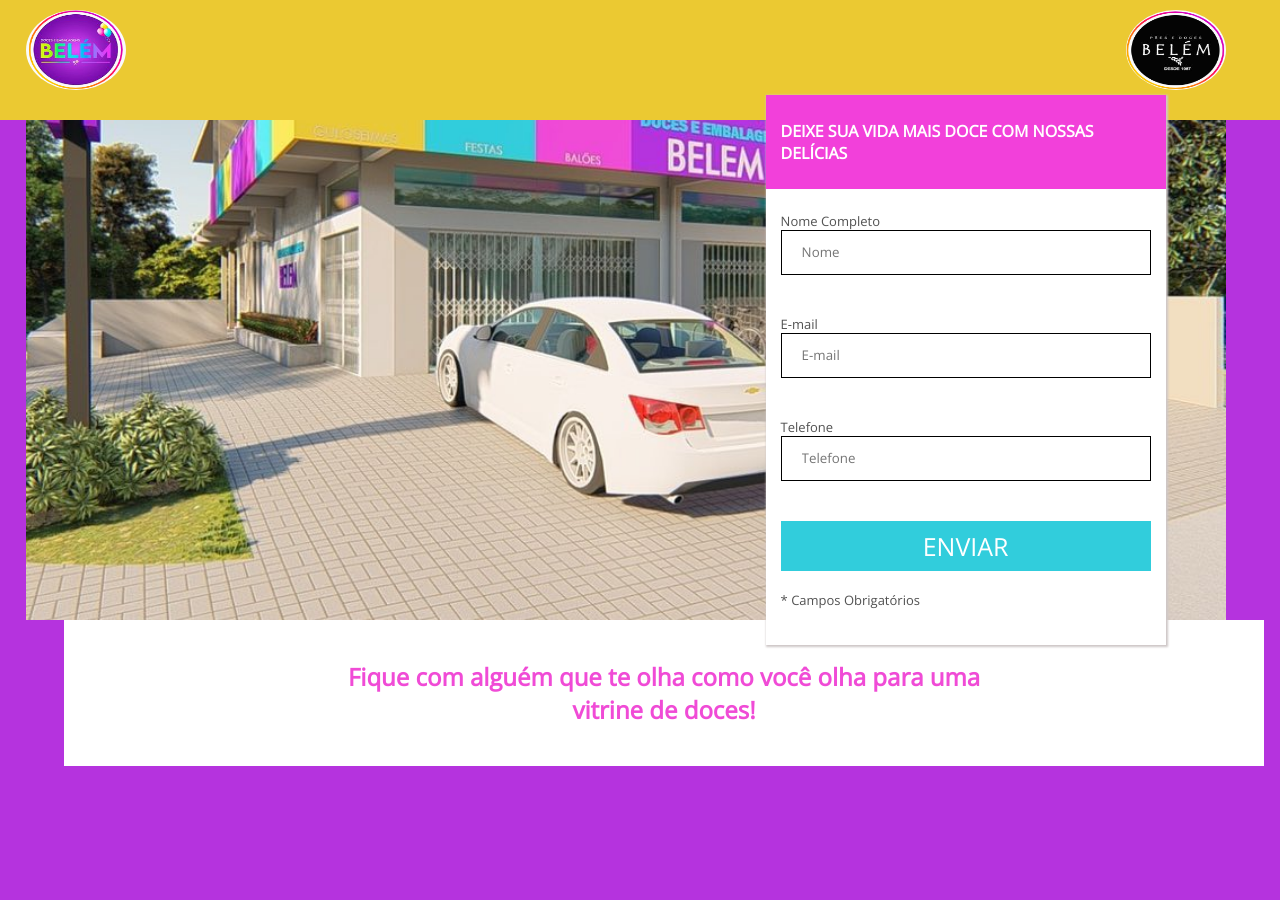
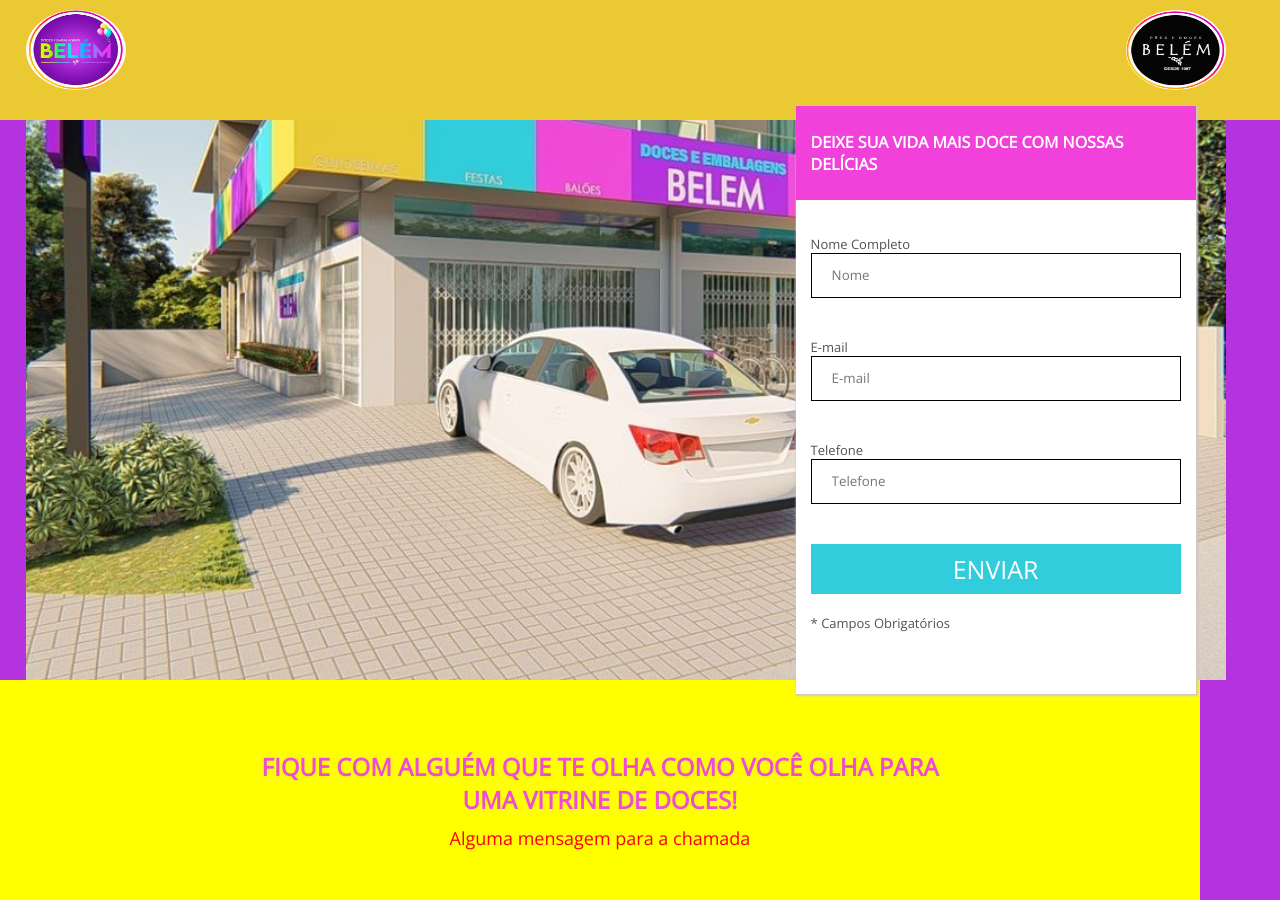
Before and after one commit to Roger-Klotz/landing-page-html-css, a plain HTML site: page index.html in a window 1280 px wide. Before the commit the page ends 816 px from the top, so only its background shows below. Drawn offline with nearby package versions, Linux system fonts and the light colour scheme.

Commit message:
ajuste div class chamada e div class container

```diff
--- a/css/style.css
+++ b/css/style.css
@@ -7,8 +7,13 @@
 }
 
 
+html{
+    height: 100%;
+}
 
-html,body{
+
+
+body{
     height: 100%;
     background-color: #B533DE;
 }
@@ -67,22 +72,25 @@ section.cover-form{
 
 
 .bg{
+    position: relative;
     background-image: url(../images/imagem-belem-doces-embalagens.jpg);
     background-size: cover;
     background-position: center;
-    height: 500px;
+    height: 560px;
 
 }
 
 
 .form-container{
-    z-index: 2;
-    float: right;
+    position: absolute;
+    right: 30px;
+    /*z-index: 2;*/
+    /*float: right;*/
     width: 400px;
-    margin-right: 60px;
-    height: 110%;
-    position: relative;
-    top: -5%;
+    /*margin-right: 60px;*/
+    height: 105%;
+    /*position: relative;*/
+    top: -2.5%;
     box-shadow: 1px 1px 2px 1px rgb(206, 199, 199);
     background-color: #FFFFFF;
 }
@@ -98,7 +106,7 @@ section.cover-form{
 
 
 .form-container form{
-    margin-top: 8px;
+    margin-top: 20px;
     padding: 15px;
 }
 
@@ -142,20 +150,19 @@ section.cover-form{
 
 section.chamada{
     z-index: 1;
-    padding: 50px 0;
+    /*padding: 50px 0;*/
     width: 100%;
     text-align: center;
-    position: relative;
-    top: -50px;
+    /*position: relative;*/
+    /*top: -50px;*/
     /*display: inline-block;*/
     /*background-color: #FFFFFF;*/
 }
 
 
 section.chamada .container{
-    padding: 40px 0;
-    margin: 0 -10% 0 5%;
-    background-color: #FFFFFF;
+    padding: 70px 0 50px 0;
+    background-color: yellow;
 }
 
 
@@ -165,7 +172,19 @@ section.chamada h2{
     display: inline-block;
     color: #F04BD6;
     font-size: 24px;
+    text-transform: uppercase;
     font-weight: bold;
+}
+
+
+section.chamada p{
+    width: 96%;
+    max-width: 700px;
+    display: inline-block;
+    color: red;
+    margin-top: 10px;
+    font-size: 18px;
+    font-weight: normal;
 }
 
 @media screen and (max-width: 510px) {
--- a/index.html
+++ b/index.html
@@ -49,13 +49,15 @@
                         <p>* Campos Obrigatórios</p>
                     </div><!--form-wraper-->
                 </form>
-            </div>
-
+            </div><!--form-container-->
+            <!--div class="clear"></!--div>-->
         </div><!--container bg-->
     </section><!--cover-form-->
 
     <section class="chamada">
-        <div class="container"><h2>Fique com alguém que te olha como você olha para uma vitrine de doces!</h2>
+        <div class="container">
+            <div><h2>Fique com alguém que te olha como você olha para uma vitrine de doces!</h2></div>
+            <div><p>Alguma mensagem para a chamada</p></div>
         </div><!--container-->
     </section><!--chamada-->
 </body>
```
